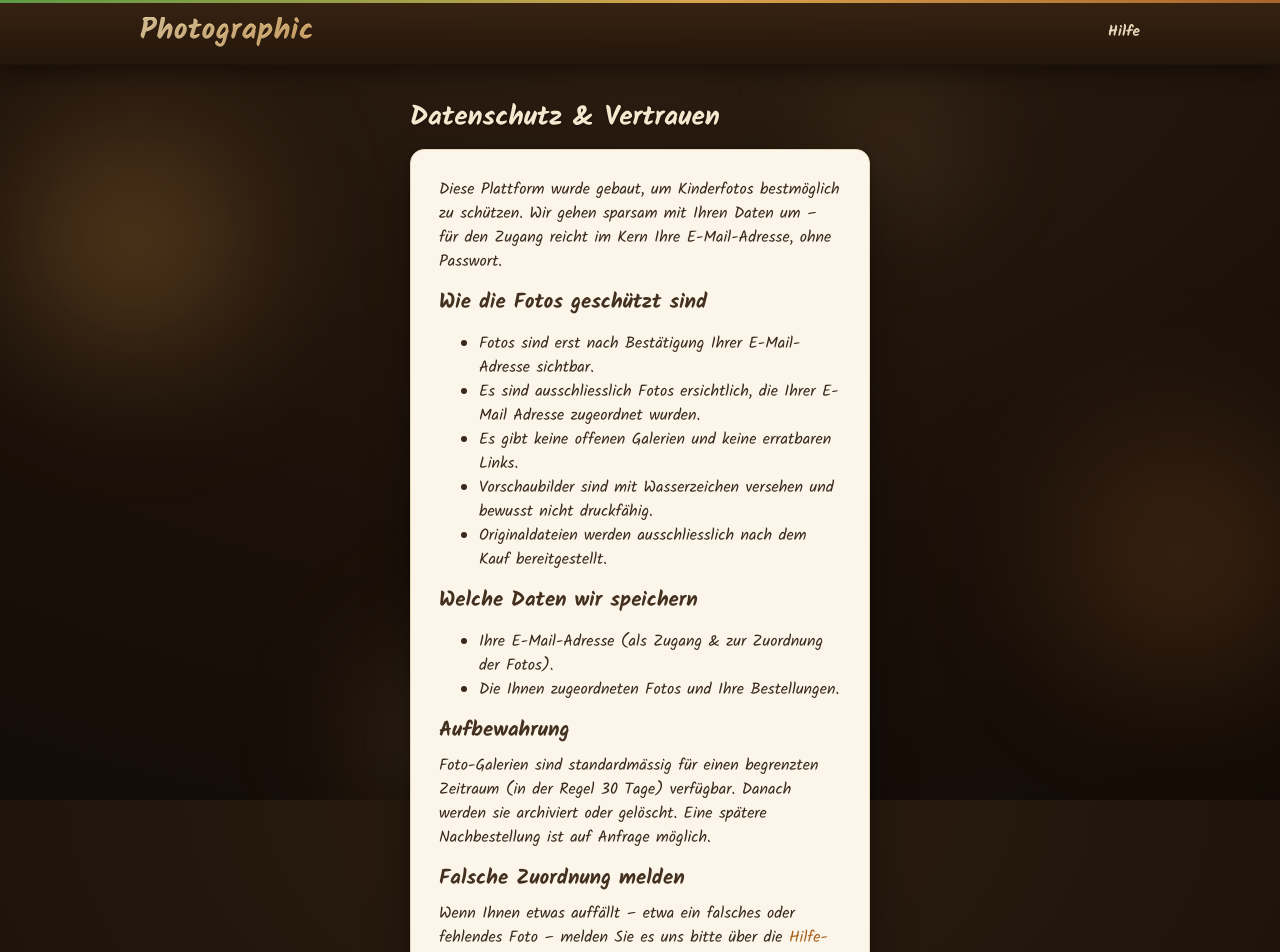
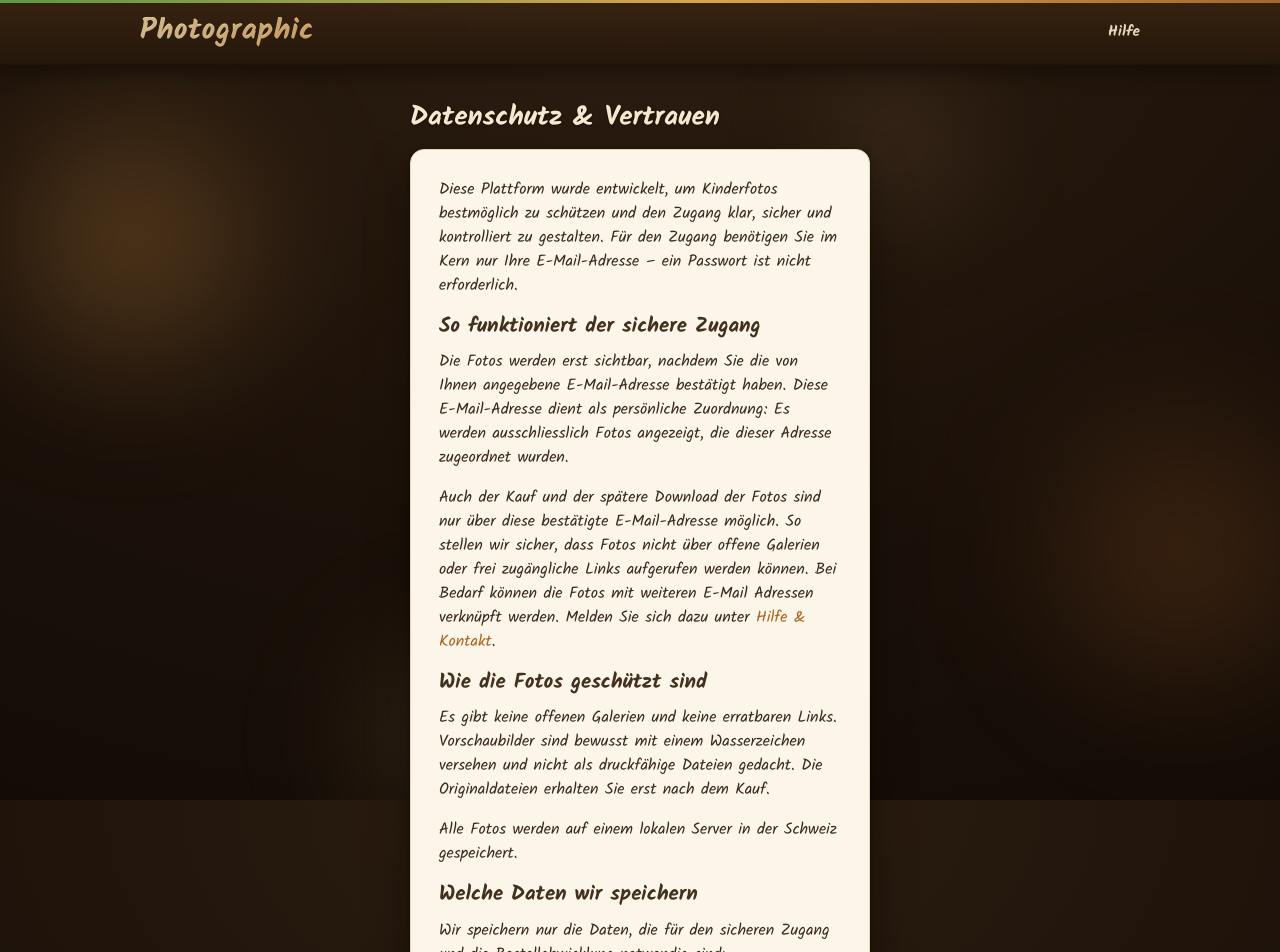
Before and after one commit to vonallmenalain/photographic, a React (Vite) app in the folder frontend/: page /datenschutz in a window 1280 px wide. Shown: the top 952 px of the page. Built offline with nearby package versions, Linux system fonts and the light colour scheme; no server answers.

Commit message:
Datenschutz-Text überarbeiten und Hilfe-Kontakt-Link ergänzen
Co-authored-by: vonallmenalain <vonallmenalain@users.noreply.github.com>

```diff
--- a/frontend/src/pages/parent/Privacy.tsx
+++ b/frontend/src/pages/parent/Privacy.tsx
@@ -1,35 +1,55 @@
+import { Link } from 'react-router-dom';
+
 export default function Privacy() {
   return (
     <div className="narrow" style={{ margin: '0 auto' }}>
       <h1>Datenschutz &amp; Vertrauen</h1>
       <div className="card">
         <p>
-          Diese Plattform wurde gebaut, um Kinderfotos bestmöglich zu schützen. Wir gehen sparsam mit
-          Ihren Daten um – für den Zugang reicht im Kern Ihre E-Mail-Adresse, ohne Passwort.
+          Diese Plattform wurde entwickelt, um Kinderfotos bestmöglich zu schützen und den Zugang
+          klar, sicher und kontrolliert zu gestalten. Für den Zugang benötigen Sie im Kern nur Ihre
+          E-Mail-Adresse – ein Passwort ist nicht erforderlich.
+        </p>
+        <h2>So funktioniert der sichere Zugang</h2>
+        <p>
+          Die Fotos werden erst sichtbar, nachdem Sie die von Ihnen angegebene E-Mail-Adresse
+          bestätigt haben. Diese E-Mail-Adresse dient als persönliche Zuordnung: Es werden
+          ausschliesslich Fotos angezeigt, die dieser Adresse zugeordnet wurden.
+        </p>
+        <p>
+          Auch der Kauf und der spätere Download der Fotos sind nur über diese bestätigte
+          E-Mail-Adresse möglich. So stellen wir sicher, dass Fotos nicht über offene Galerien oder
+          frei zugängliche Links aufgerufen werden können. Bei Bedarf können die Fotos mit weiteren
+          E-Mail Adressen verknüpft werden. Melden Sie sich dazu unter{' '}
+          <Link to="/hilfe">Hilfe &amp; Kontakt</Link>.
         </p>
         <h2>Wie die Fotos geschützt sind</h2>
+        <p>
+          Es gibt keine offenen Galerien und keine erratbaren Links. Vorschaubilder sind bewusst mit
+          einem Wasserzeichen versehen und nicht als druckfähige Dateien gedacht. Die
+          Originaldateien erhalten Sie erst nach dem Kauf.
+        </p>
+        <p>Alle Fotos werden auf einem lokalen Server in der Schweiz gespeichert.</p>
+        <h2>Welche Daten wir speichern</h2>
+        <p>
+          Wir speichern nur die Daten, die für den sicheren Zugang und die Bestellabwicklung
+          notwendig sind:
+        </p>
         <ul>
-          <li>Fotos sind erst nach Bestätigung Ihrer E-Mail-Adresse sichtbar.</li>
-          <li>Es sind ausschliesslich Fotos ersichtlich, die Ihrer E-Mail Adresse zugeordnet wurden.</li>
-          <li>Es gibt keine offenen Galerien und keine erratbaren Links.</li>
-          <li>Vorschaubilder sind mit Wasserzeichen versehen und bewusst nicht druckfähig.</li>
-          <li>Originaldateien werden ausschliesslich nach dem Kauf bereitgestellt.</li>
+          <li>Ihre E-Mail-Adresse als Zugang und zur Zuordnung der Fotos</li>
+          <li>die Ihnen zugeordneten Fotos</li>
+          <li>Ihre Bestellungen</li>
         </ul>
-        <h2>Welche Daten wir speichern</h2>
-        <ul>
-          <li>Ihre E-Mail-Adresse (als Zugang &amp; zur Zuordnung der Fotos).</li>
-          <li>Die Ihnen zugeordneten Fotos und Ihre Bestellungen.</li>
-        </ul>
-        <h2>Aufbewahrung</h2>
+        <h2>Aufbewahrung der Fotos</h2>
         <p>
-          Foto-Galerien sind standardmässig für einen begrenzten Zeitraum (in der Regel 30 Tage)
-          verfügbar. Danach werden sie archiviert oder gelöscht. Eine spätere Nachbestellung ist auf
-          Anfrage möglich.
+          Ihre Fotos stehen Ihnen während 30 Tagen zur Verfügung. Danach werden sie automatisch
+          archiviert. Eine spätere Nachbestellung ist auf Anfrage möglich.
         </p>
         <h2>Falsche Zuordnung melden</h2>
         <p>
-          Wenn Ihnen etwas auffällt – etwa ein falsches oder fehlendes Foto – melden Sie es uns bitte
-          über die <a href="/hilfe">Hilfe-Seite</a>. Wir korrigieren das umgehend.
+          Wenn Ihnen etwas auffällt – zum Beispiel ein falsches oder fehlendes Foto – melden Sie
+          sich bitte über die <Link to="/hilfe">Hilfe-Seite</Link>. Wir prüfen die Zuordnung und
+          korrigieren sie so rasch wie möglich.
         </p>
       </div>
     </div>
```
